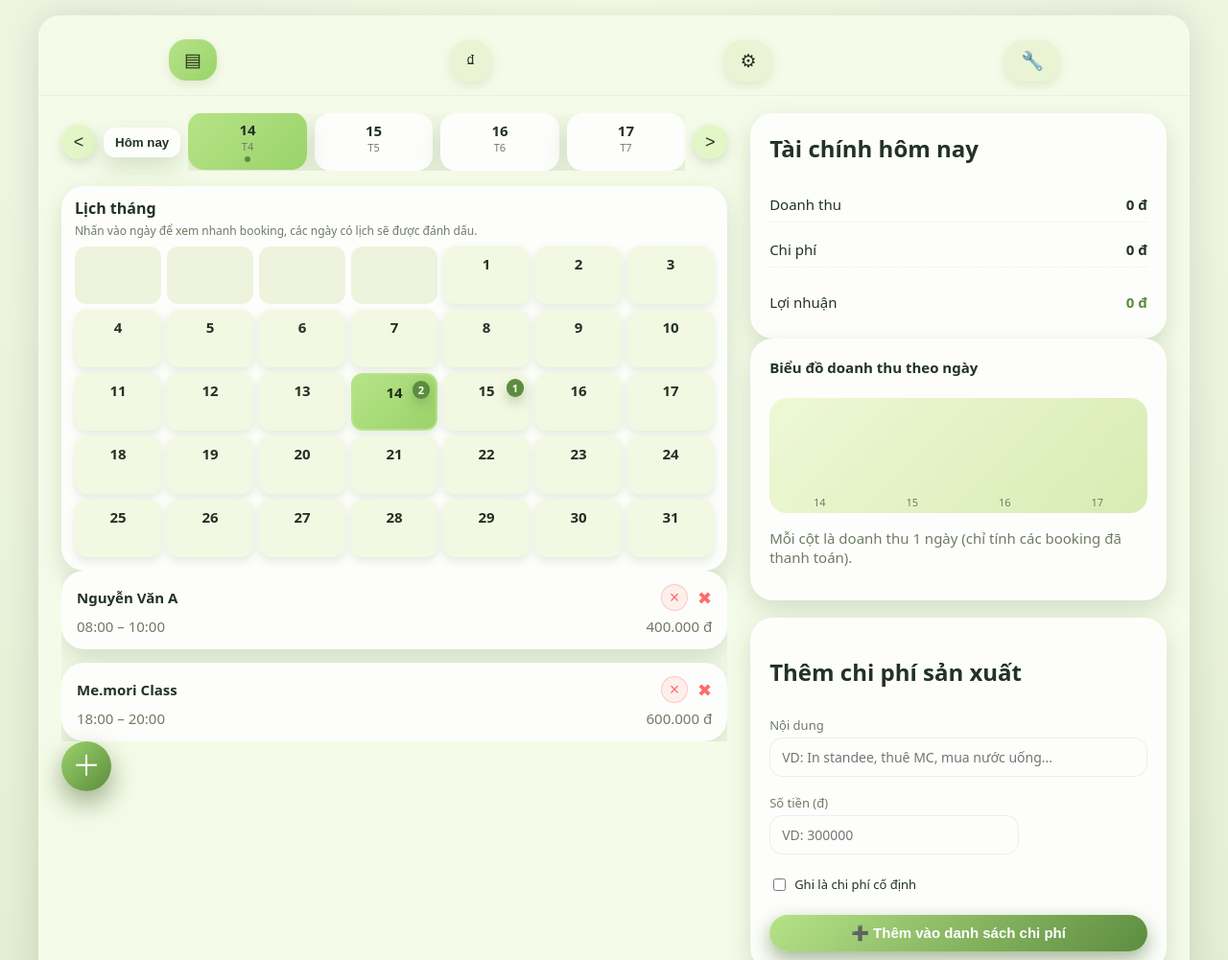
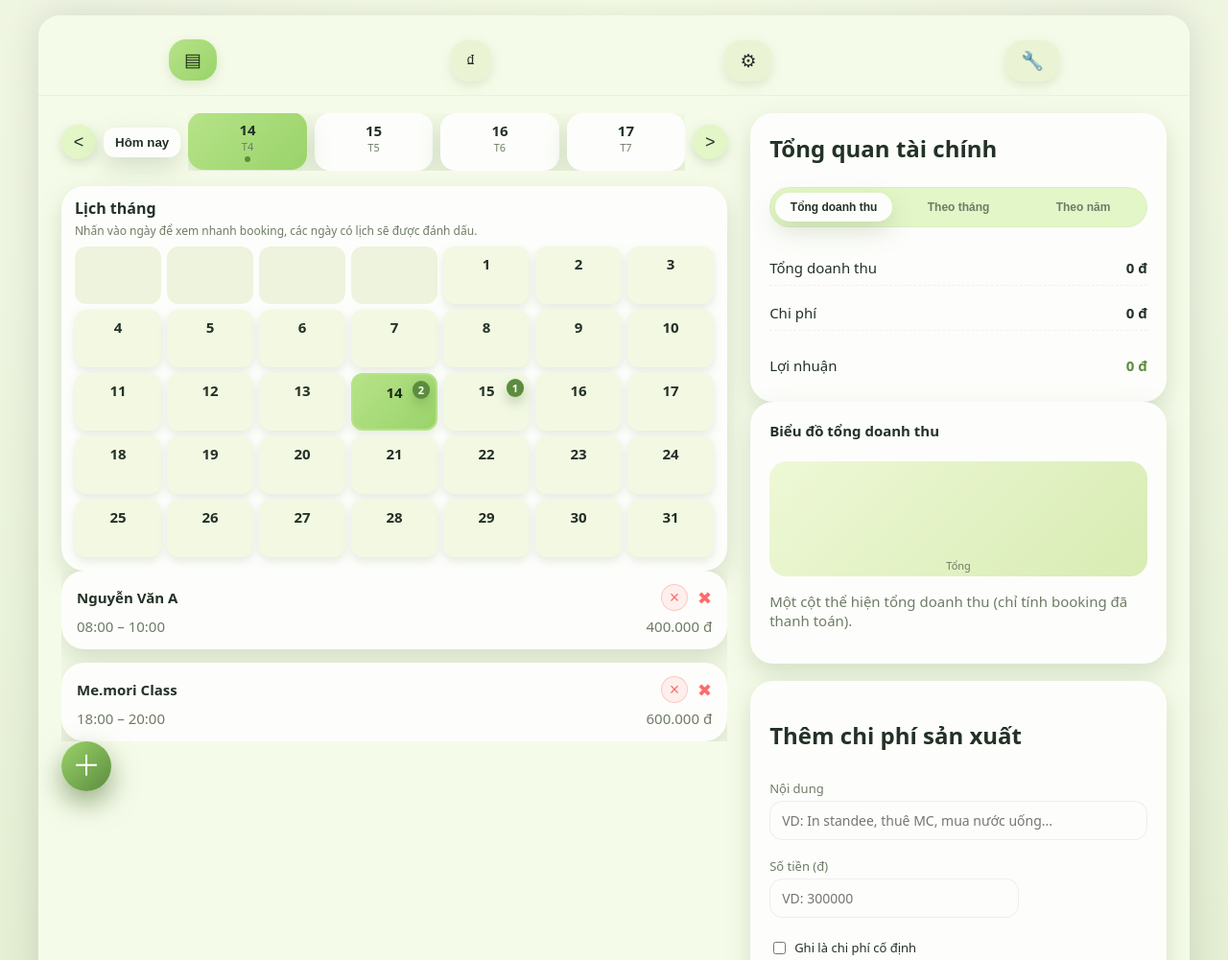
Before and after one commit to PuongLee269/BookingMori, a plain HTML site: page index.html in a window 1280 px wide. Shown: the top 1001 px of the page at 96% size. Drawn offline with Linux system fonts and the light colour scheme.

Commit message:
Add revenue filters to finance tab

```diff
--- a/index.html
+++ b/index.html
@@ -106,10 +106,18 @@
             <!-- ============= SCREEN 3: FINANCE TAB ============= -->
             <section id="screen-finance" class="screen">
                 <div class="card finance-card">
-                    <h2>Tài chính hôm nay</h2>
+                    <h2 id="finance-title">Tổng quan tài chính</h2>
+
+                    <div class="segmented-control" id="finance-filter">
+                        <button class="segmented-control__btn is-active" data-finance-filter="total">
+                            Tổng doanh thu
+                        </button>
+                        <button class="segmented-control__btn" data-finance-filter="month">Theo tháng</button>
+                        <button class="segmented-control__btn" data-finance-filter="year">Theo năm</button>
+                    </div>
 
                     <div class="finance-row">
-                        <span>Doanh thu</span>
+                        <span id="revenue-label">Tổng doanh thu</span>
                         <span id="revenue-amount" class="finance-row__value">0 đ</span>
                     </div>
 
@@ -125,11 +133,13 @@
                 </div>
 
                 <div class="card chart-card">
-                    <h3>Biểu đồ doanh thu theo ngày</h3>
+                    <h3 id="chart-title">Biểu đồ doanh thu</h3>
                     <div id="chart-placeholder" class="chart-placeholder">
                         <!-- js render bars -->
                     </div>
-                    <p class="chart-note">Mỗi cột là doanh thu 1 ngày (chỉ tính các booking đã thanh toán).</p>
+                    <p id="chart-note" class="chart-note">
+                        Mỗi cột là doanh thu (chỉ tính các booking đã thanh toán).
+                    </p>
                 </div>
             </section>
 
--- a/script.js
+++ b/script.js
@@ -80,6 +80,11 @@ const revenueAmountEl = document.getElementById("revenue-amount");
 const costAmountEl = document.getElementById("cost-amount");
 const profitAmountEl = document.getElementById("profit-amount");
 const chartPlaceholderEl = document.getElementById("chart-placeholder");
+const financeFilterButtons = document.querySelectorAll("[data-finance-filter]");
+const financeTitleEl = document.getElementById("finance-title");
+const revenueLabelEl = document.getElementById("revenue-label");
+const chartTitleEl = document.getElementById("chart-title");
+const chartNoteEl = document.getElementById("chart-note");
 
 const productionDescEl = document.getElementById("production-desc");
 const productionAmountEl = document.getElementById("production-amount");
@@ -134,6 +139,8 @@ let selectedDateISO = todayOffsetISO(0);
 // id booking đang xem chi tiết
 let currentBookingId = null;
 
+let financeFilterMode = "total";
+
 // bảng thứ
 const WEEKDAYS = [
     "CN", "T2", "T3", "T4", "T5", "T6", "T7"
@@ -159,6 +166,7 @@ function initApp() {
     renderBookingList();
     renderCostList();
     renderPricingSettings();
+    updateFinanceFilterUI();
     updateFinancePanel();
     updateChart();
 }
@@ -173,6 +181,17 @@ tabButtons.forEach(btn => {
         btn.classList.add("is-active");
 
         showScreen(tab);
+    });
+});
+
+financeFilterButtons.forEach(btn => {
+    btn.addEventListener("click", () => {
+        const mode = btn.dataset.financeFilter;
+        if (!mode || financeFilterMode === mode) return;
+        financeFilterMode = mode;
+        updateFinanceFilterUI();
+        updateFinancePanel();
+        updateChart();
     });
 });
 
@@ -762,12 +781,103 @@ markPaidBtn.addEventListener("click", () => {
 });
 
 // ====== FINANCE PANEL ======
+function updateFinanceFilterUI() {
+    financeFilterButtons.forEach(btn => {
+        btn.classList.toggle("is-active", btn.dataset.financeFilter === financeFilterMode);
+    });
+
+    const currentYear = new Date().getFullYear();
+    const titles = {
+        total: "Tổng quan tài chính",
+        month: `Doanh thu theo tháng (${currentYear})`,
+        year: "Doanh thu theo năm"
+    };
+    const revenueLabels = {
+        total: "Tổng doanh thu",
+        month: `Tổng doanh thu (${currentYear})`,
+        year: "Tổng doanh thu"
+    };
+    const chartTitles = {
+        total: "Biểu đồ tổng doanh thu",
+        month: "Biểu đồ doanh thu theo tháng",
+        year: "Biểu đồ doanh thu theo năm"
+    };
+    const chartNotes = {
+        total: "Một cột thể hiện tổng doanh thu (chỉ tính booking đã thanh toán).",
+        month: "Mỗi cột là doanh thu theo từng tháng trong năm hiện tại.",
+        year: "Mỗi cột là tổng doanh thu theo từng năm."
+    };
+
+    if (financeTitleEl) financeTitleEl.textContent = titles[financeFilterMode];
+    if (revenueLabelEl) revenueLabelEl.textContent = revenueLabels[financeFilterMode];
+    if (chartTitleEl) chartTitleEl.textContent = chartTitles[financeFilterMode];
+    if (chartNoteEl) chartNoteEl.textContent = chartNotes[financeFilterMode];
+}
+
+function parseDateParts(isoDate) {
+    if (!isoDate) return null;
+    const [year, month, day] = isoDate.split("-").map(Number);
+    if (!year || !month || !day) return null;
+    return { year, month, day };
+}
+
+function getRevenueGroups() {
+    const paidBookings = bookings.filter(b => b.isPaid);
+    const currentYear = new Date().getFullYear();
+
+    if (financeFilterMode === "month") {
+        const months = Array.from({ length: 12 }, (_, i) => ({
+            label: `T${i + 1}`,
+            value: 0
+        }));
+
+        paidBookings.forEach(b => {
+            const parts = parseDateParts(b.date);
+            if (!parts || parts.year !== currentYear) return;
+            months[parts.month - 1].value += Number(b.price) || 0;
+        });
+
+        const total = months.reduce((sum, item) => sum + item.value, 0);
+        return { groups: months, total };
+    }
+
+    if (financeFilterMode === "year") {
+        const yearMap = {};
+        paidBookings.forEach(b => {
+            const parts = parseDateParts(b.date);
+            if (!parts) return;
+            yearMap[parts.year] = (yearMap[parts.year] || 0) + (Number(b.price) || 0);
+        });
+
+        const years = Object.keys(yearMap).sort((a, b) => Number(a) - Number(b));
+        const groups = years.map(year => ({
+            label: year,
+            value: yearMap[year]
+        }));
+        const total = groups.reduce((sum, item) => sum + item.value, 0);
+        return { groups: groups.length ? groups : [{ label: `${currentYear}`, value: 0 }], total };
+    }
+
+    const totalRevenue = paidBookings.reduce((sum, b) => sum + (Number(b.price) || 0), 0);
+    return { groups: [{ label: "Tổng", value: totalRevenue }], total: totalRevenue };
+}
+
+function getCostTotal() {
+    const currentYear = new Date().getFullYear();
+    return costs.reduce((sum, c) => {
+        const amount = Number(c.amount) || 0;
+        if (financeFilterMode === "month") {
+            const parts = parseDateParts(c.date);
+            if (!parts || parts.year !== currentYear) return sum;
+            return sum + amount;
+        }
+        return sum + amount;
+    }, 0);
+}
+
 function updateFinancePanel() {
-    const revenue = bookings
-        .filter(b => b.isPaid)
-        .reduce((sum, b) => sum + (Number(b.price) || 0), 0);
-
-    const cost = costs.reduce((sum, c) => sum + (Number(c.amount) || 0), 0);
+    const { total: revenue } = getRevenueGroups();
+    const cost = getCostTotal();
 
     const profit = revenue - cost;
 
@@ -780,26 +890,11 @@ function updateFinancePanel() {
 function updateChart() {
     chartPlaceholderEl.innerHTML = "";
 
-    // gom doanh thu theo ngày
-    const revenueByDate = {};
-    bookings.forEach(b => {
-        if (!b.isPaid) return;
-        revenueByDate[b.date] = (revenueByDate[b.date] || 0) + (Number(b.price) || 0);
-    });
+    const { groups } = getRevenueGroups();
+    const maxRevenue = Math.max(...groups.map(g => g.value), 1);
 
-    let maxRevenue = 0;
-    Object.values(revenueByDate).forEach(v => { if (v > maxRevenue) maxRevenue = v; });
-    if (maxRevenue === 0) maxRevenue = 1;
-
-    // vẽ 4 cột doanh thu từ hôm nay trở đi
-    const chartDates = [];
-    for (let i = 0; i < VISIBLE_DAYS; i++) {
-        chartDates.push(getDateInfoFromOffset(i));
-    }
-
-    chartDates.forEach(d => {
-        const value = revenueByDate[d.iso] || 0;
-        const heightPercent = Math.round((value / maxRevenue) * 100);
+    groups.forEach(group => {
+        const heightPercent = Math.round((group.value / maxRevenue) * 100);
 
         const bar = document.createElement("div");
         bar.className = "chart-bar";
@@ -810,7 +905,7 @@ function updateChart() {
 
         const label = document.createElement("div");
         label.className = "chart-bar__label";
-        label.textContent = d.day;
+        label.textContent = group.label;
 
         bar.appendChild(fill);
         bar.appendChild(label);
--- a/styles.css
+++ b/styles.css
@@ -867,6 +867,39 @@ body.app-body {
     margin: 0 0 14px;
 }
 
+.segmented-control {
+    display: grid;
+    grid-template-columns: repeat(3, minmax(0, 1fr));
+    gap: 8px;
+    margin-bottom: 14px;
+    padding: 6px;
+    background: var(--bg-pill);
+    border-radius: 999px;
+    box-shadow: inset 0 0 0 1px rgba(0,0,0,0.03);
+}
+
+.segmented-control__btn {
+    border: none;
+    background: transparent;
+    padding: 8px 10px;
+    border-radius: 999px;
+    font-size: 12px;
+    font-weight: 600;
+    color: var(--text-muted);
+    cursor: pointer;
+    transition: background var(--transition-fast), color var(--transition-fast), transform var(--transition-fast);
+}
+
+.segmented-control__btn.is-active {
+    background: var(--bg-card);
+    color: var(--text-main);
+    box-shadow: var(--shadow-soft);
+}
+
+.segmented-control__btn:active {
+    transform: translateY(1px);
+}
+
 .finance-row {
     display: flex;
     justify-content: space-between;
```
